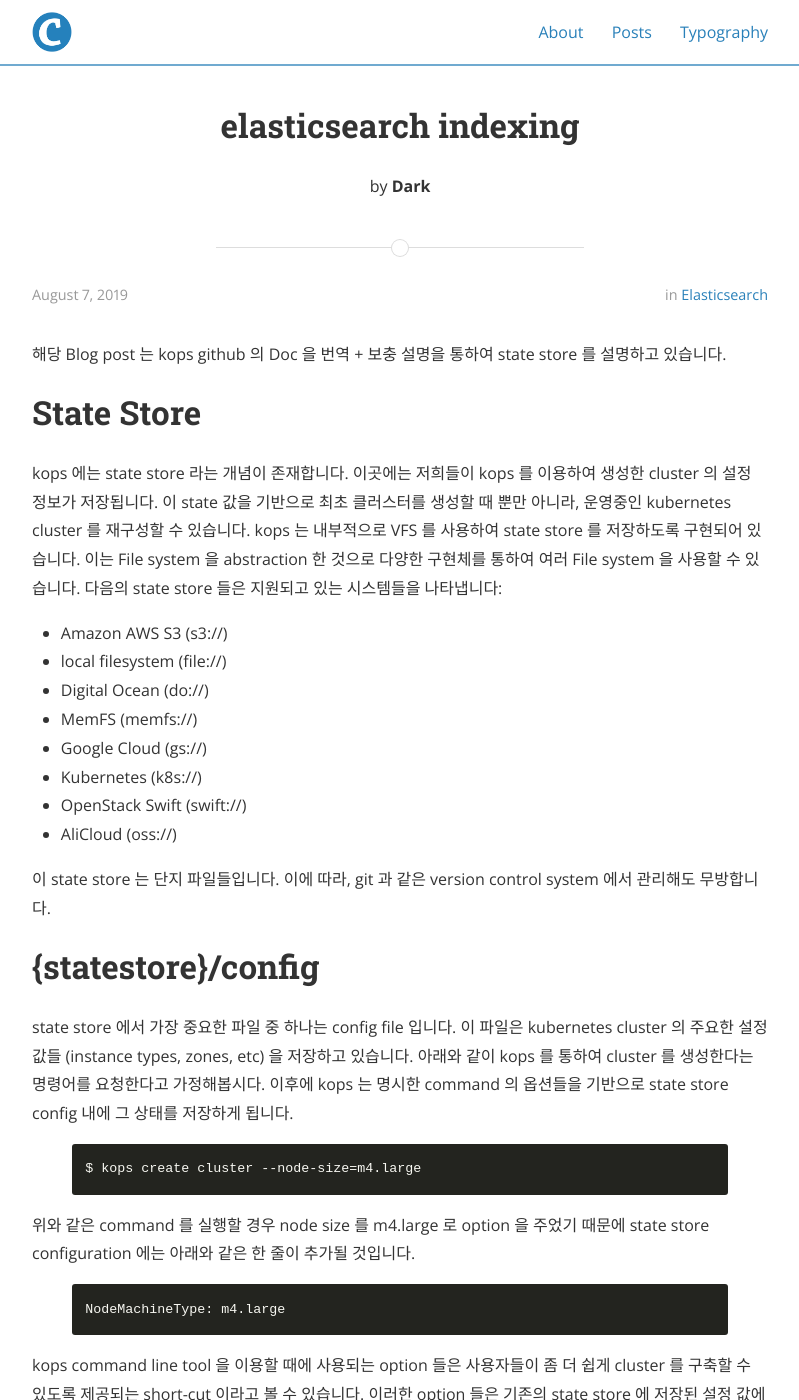
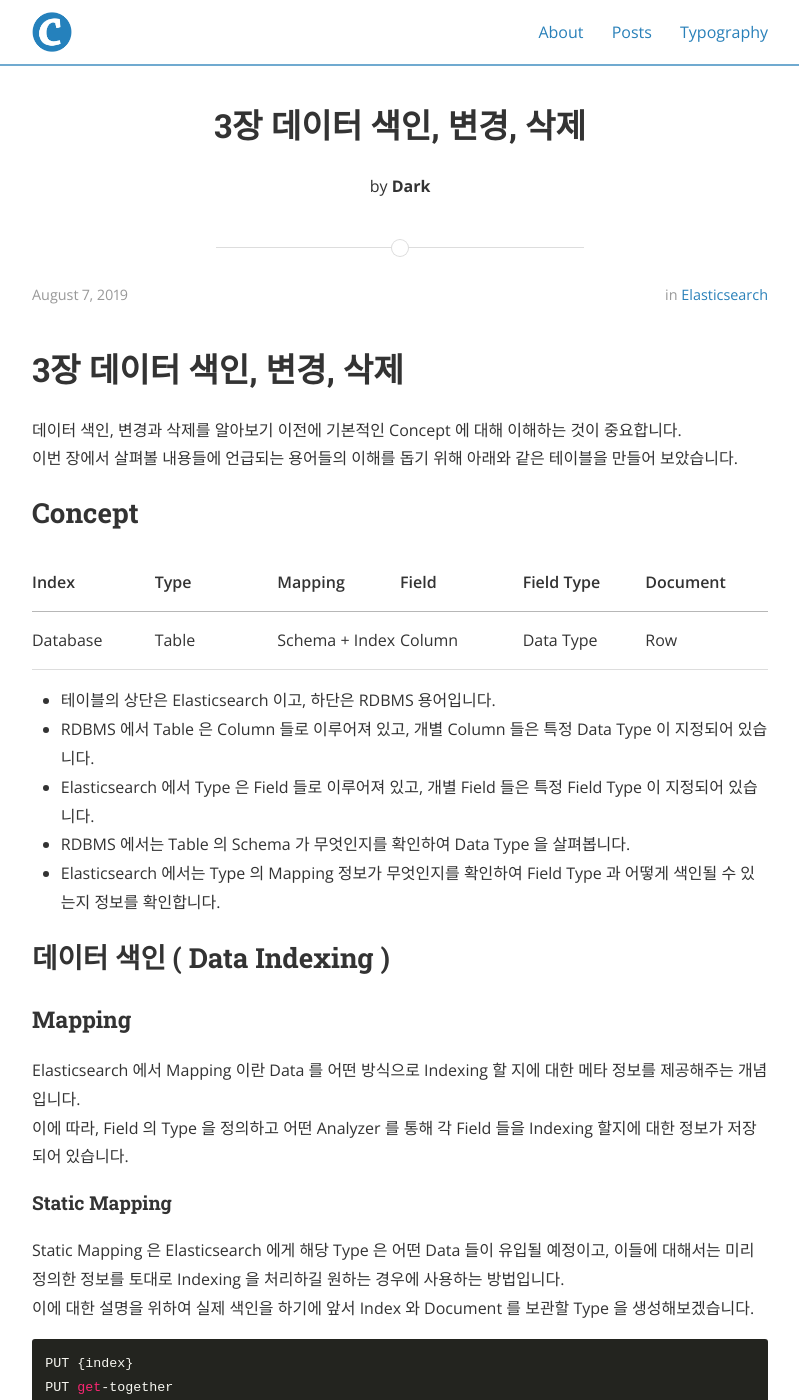
Before and after one commit to Dark0096/Dark0096.github.io, a Jekyll site: the page built from _posts/2019-08-07-elasticsearch-indexing.markdown, in a window 1280 px wide and 1400 px high. Shown: the whole window, without its empty margins (240-1039 px from the left). Built offline with Jekyll 4.4.1, drawn with Linux system fonts in a browser that asks for light colours; nearby versions of some CDN libraries; some of the changed text lies outside the part shown.

Commit message:
docs: add the elasticsearch indexing blog post

````diff
--- a/_posts/2019-08-07-elasticsearch-indexing.markdown
+++ b/_posts/2019-08-07-elasticsearch-indexing.markdown
@@ -1,108 +1,212 @@
 ---
 layout: post
-title:  "elasticsearch indexing"
-date:   2019-08-07 23:00:00
+title:  "3장 데이터 색인, 변경, 삭제"
+date:   2019-08-07 11:00:00
 author: Dark
 categories: elasticsearch
 tags: elasticsearch
 ---
 
-해당 Blog post 는 kops github 의 Doc 을 번역 + 보충 설명을 통하여 state store 를 설명하고 있습니다.
+# 3장 데이터 색인, 변경, 삭제
 
-# State Store
+데이터 색인, 변경과 삭제를 알아보기 이전에 기본적인 Concept 에 대해 이해하는 것이 중요합니다.
+이번 장에서 살펴볼 내용들에 언급되는 용어들의 이해를 돕기 위해 아래와 같은 테이블을 만들어 보았습니다.
 
-kops 에는 state store 라는 개념이 존재합니다. 이곳에는 저희들이 kops 를 이용하여 생성한 cluster 의 설정 정보가 저장됩니다.
-이 state 값을 기반으로 최초 클러스터를 생성할 때 뿐만 아니라, 운영중인 kubernetes cluster 를 재구성할 수 있습니다.
-kops 는 내부적으로 VFS 를 사용하여 state store 를 저장하도록 구현되어 있습니다. 이는 File system 을 abstraction 한 것으로 다양한 구현체를 통하여 여러 File system 을 사용할 수 있습니다. 다음의 state store 들은 지원되고 있는 시스템들을 나타냅니다:
+## Concept
 
-<ul>
-    <li>Amazon AWS S3 (s3://)</li>
-    <li>local filesystem (file://)</li>
-    <li>Digital Ocean (do://)</li>
-    <li>MemFS (memfs://)</li>
-    <li>Google Cloud (gs://)</li>
-    <li>Kubernetes (k8s://)</li>
-    <li>OpenStack Swift (swift://)</li>
-    <li>AliCloud (oss://)</li>
-</ul>
+|   Index   | Type |    Mapping     | Field  | Field Type | Document |
+|-----------|------|----------------|--------|------------|----------|
+| Database  |Table | Schema + Index | Column |  Data Type |    Row   |
 
-이 state store 는 단지 파일들입니다. 이에 따라, git 과 같은 version control system 에서 관리해도 무방합니다.
+- 테이블의 상단은 Elasticsearch 이고, 하단은 RDBMS 용어입니다.
+- RDBMS 에서 Table 은 Column 들로 이루어져 있고, 개별 Column 들은 특정 Data Type 이 지정되어 있습니다.
+- Elasticsearch 에서 Type 은 Field 들로 이루어져 있고, 개별 Field 들은 특정 Field Type 이 지정되어 있습니다.
+- RDBMS 에서는 Table 의 Schema 가 무엇인지를 확인하여 Data Type 을 살펴봅니다.
+- Elasticsearch 에서는 Type 의 Mapping 정보가 무엇인지를 확인하여 Field Type 과 어떻게 색인될 수 있는지 정보를 확인합니다.
 
-# {statestore}/config
+## 데이터 색인 ( Data Indexing )
 
-state store 에서 가장 중요한 파일 중 하나는 config file 입니다. 이 파일은 kubernetes cluster 의 주요한 설정 값들 (instance types, zones, etc) 을 저장하고 있습니다.
-아래와 같이 kops 를 통하여 cluster 를 생성한다는 명령어를 요청한다고 가정해봅시다. 이후에 kops 는 명시한 command 의 옵션들을 기반으로 state store config 내에 그 상태를 저장하게 됩니다.
+### Mapping
 
-{% highlight bash %}
-$ kops create cluster --node-size=m4.large
-{% endhighlight %}
+Elasticsearch 에서 Mapping 이란 Data 를 어떤 방식으로 Indexing 할 지에 대한 메타 정보를 제공해주는 개념입니다.
+이에 따라, Field 의 Type 을 정의하고 어떤 Analyzer 를 통해 각 Field 들을 Indexing 할지에 대한 정보가 저장되어 있습니다.
 
-위와 같은 command 를 실행할 경우 node size 를 m4.large 로 option 을 주었기 때문에 state store configuration 에는 아래와 같은 한 줄이 추가될 것입니다.
-{% highlight bash %}
-NodeMachineType: m4.large
-{% endhighlight %}
+#### Static Mapping
 
-kops command line tool 을 이용할 때에 사용되는 option 들은 사용자들이 좀 더 쉽게 cluster 를 구축할 수 있도록 제공되는 short-cut 이라고 볼 수 있습니다.
-이러한 option 들은 기존의 state store 에 저장된 설정 값에 병합되는 구조로 관리됩니다.
-만일 아직 command line tool 에서 제공되지 않는 option 들을 설정하고 싶거나 text 기반의 설정을 좀 더 선호하신다면, `kops edit cluster` command 를 통하여 직접 수정할 수 있습니다.
-configuration 은 병합되기 때문에 클러스터를 재구성할 때에 변경된 인수를 재지정할 수 있습니다. 예를 들어, dry run 이후에 클러스터를 다시 생성하면 됩니다.
+Static Mapping 은 Elasticsearch 에게 해당 Type 은 어떤 Data 들이 유입될 예정이고, 이들에 대해서는 미리 정의한 정보를 토대로 Indexing 을 처리하길 원하는 경우에 사용하는 방법입니다.
+이에 대한 설명을 위하여 실제 색인을 하기에 앞서 Index 와 Document 를 보관할 Type 을 생성해보겠습니다.
+
+```
+PUT {index}
+PUT get-together
+```
+- get-together 라는 Index 를 생성하였습니다.
+
+```
+PUT {index}/_mapping/{type}
+PUT get-together/_mapping/new-events
+{
+    "new-events": {
+        "properties": {
+            "host": {
+                "type": "string"
+            }
+        }
+    }
+}
+```
+- get-together 라는 Index 내부에 new-events 라는 Type 을 생성하였습니다.
+- new-events Type 의 mapping 정보를 설정하였습니다.
+- new-events type 은 host 라는 field 를 가지게 되고 이는 string 이라는 field type 을 갖도록 설정하였습니다.
+
+```
+PUT {index}/{type}/{documentId}
+PUT get-together/new-events/1
+{
+    "host" : "localhost"
+}
+```
+- document 의 id 를 1 로 지정하였습니다.
+- document 의 host field 의 값으로 localhost 를 지정하여 indexing 하였습니다.
+
+#### Dynamic Mapping
+
+Dynamic Mapping 은 Elasticsearch 에게 어떠한 Data 가 유입될지 모르는 경우 사용하는 방법입니다.
+
+```
+PUT {index}/{type}/{documentId}
+PUT dynamic-index/dynamic-type/1
+{
+    "host" : "localhost"
+}
+```
+- document 의 id 를 1 로 지정하였습니다.
+- document 의 host field 의 값으로 localhost 를 지정하여 indexing 하였습니다.
+
+##### Static vs Dynamic Mapping
+```
+PUT dynamic-index/dynamic-type/1
+{
+    "int" : 1
+}
+```
+
+```
+PUT dynamic-index/dynamic-type/2
+{
+    "int" : "localhost"
+}
+```
+- 최초에 추론하여 설정되었던 Field type 이 달라진 경우 Indexing 시 문제가 발생할 수 있다.
+- Document 의 type 이 제대로 관리 되지 않아 불필요한 field 들에 대한 mapping 정보들이 쌓일 수 있다.
+
+### Field
+
+#### Meta Field
+
+#### Field
 
 
-# Moving state between S3 buckets
-state store 를 다른 s3 bucket 으로 쉽게 이동시킬 수 있습니다. Single cluster 를 처리하는 방법은 아래와 같습니다:
+### Indexing
 
-<ol>
-    <li>${OLD_KOPS_STATE_STORE}/${CLUSTER_NAME} 에서 이동시키고자 하는 새로운 state store ( ${NEW_KOPS_STATE_STORE}/${CLUSTER_NAME} ) 로 하위의 모든 파일들을 이동시키빈다. 이때에는 aws s3 sync 나 기타 유사한 tool 을 이용하여 이동시킵니다.</li>
-    <li>KOPS_STATE_STORE 환경 변수를 새로운 S3 bucket 을 바라보도록 업데이트합니다.</li>
-    <li>`kops edit cluster ${CLUSTER_NAME}` 또는 cluster manifest yaml file 을 직접 수정합니다. 그리고, NEW_KOPS_STATE_STORE 을 보고 있는 .spec.configBase 을 업데이트하세요.</li>
-    <li>이제 `kops update cluster ${CLUSTER_NAME} --yes`  실행하여 변경된 클러스터 정보를 반영할 수 있습니다. 새롭게 생성된 노드들은 새로 설정한 NEW_KOPS_STATE_STORE bucket 으로부터 의존성이 있는 파일들을 찾아오게 될 것입니다. 이제 기존의 bucket 의 파일들은 안전하게 제거해도 됩니다.</li>
-    <li>이전하고자 하는 cluster 들은 모두 위와 같은 방법으로 이동시킵니다.</li>
-</ol>
+#### analyzed, not_analyzed, no
 
-# State store configuration
-state store 를 설정하는데에는 여러 가지 방법이 존재합니다. 설정이 적용되는 데에는 우선순위가 존재하며 이는 아래와 같습니다:
+아래와 같이 Index 의 종류에 따라 어떻게 검색을 하게 되는지 확인하기 위하여 테스트용 Index 와 Type 을 생성해보도록 하겠습니다.
+```
+PUT static-index/_mapping/static-type
+{
+    "static-type": {
+        "properties": {
+            "notAnalyzedText": {
+                "type": "string",
+                "index": "not_analyzed"
+            },
+            "analyzedText": {
+                "type": "string",
+                "index": "analyzed"
+            },
+            "no": {
+                "type": "string",
+                "index": "no"
+            }
+        }
+    }
+}
+```
 
-command line argument --state s3://yourstatestore
-environment variable export KOPS_STATE_STORE=s3://yourstatestore
-config file $HOME/.kops.yaml
-config file $HOME/.kops/config
+##### not_analyzed
 
-Configuration file example:
-$HOME/.kops/config might look like this:
+notAnalyzedText field 에 소문자로 검색을 시도해보도록 하겠습니다.
+```
+POST static-index/static-type/_search
+{
+  "query": {
+    "filtered": {
+      "filter": {
+        "term": {
+          "notAnalyzedText": "localhost"
+        }
+      }
+    }
+  }
+}
+```
 
 ```
-kops_state_store: s3://yourstatestore
+{
+  "took": 3,
+  "timed_out": false,
+  "_shards": {
+    "total": 5,
+    "successful": 5,
+    "failed": 0
+  },
+  "hits": {
+    "total": 0,
+    "max_score": null,
+    "hits": [
+
+    ]
+  }
+}
 ```
 
-# Cross Account State-store (AWS)
-클러스터를 생성하기 위해 kops 를 실행하는 엔티티가 state store bucket 의 소유자와 동일한 계정에 있지 않은 상황이 있습니다.
-이 경우 권한을 명시적으로 부여해야합니다:
-`s3:getBucketLocation` - kops를 실행중인 ARN.
+##### analyzed
 
-다음 정책을 사용하여 Cross account 간의 state store 를 가져와 사용할 수 있습니다:
 ```
+POST static-index/static-type/_search
 {
-    "Id": "123",
-    "Version": "2012-10-17",
-    "Statement": [
-        {
-            "Sid": "123",
-            "Action": [
-                "s3:GetBucketLocation"
-            ],
-            "Effect": "Allow",
-            "Resource": "arn:aws:s3:::state-store-bucket",
-            "Principal": {
-                "AWS": [
-                    "arn:aws:iam::123456789:user/kopsuser"
-                ]
-            }
+  "query": {
+    "filtered": {
+      "filter": {
+        "term": {
+          "analyzedText": "localhost"
         }
-    ]
+      }
+    }
+  }
+}
+```
+
+##### no
+```
+POST static-index/static-type/_search
+{
+  "query": {
+    "filtered": {
+      "filter": {
+        "term": {
+          "no": "Localhost"
+        }
+      }
+    }
+  }
 }
 ```
 
 ### Reference
-[kops state store]
+[Elasticsearch In Action]
+[Standard Analyzer]
 
-[kops state store]:      https://github.com/kubernetes/kops/blob/master/docs/state.md
+[Elasticsearch In Action]:      http://www.yes24.com/Product/Goods/33029174?Acode=101
+[Standard Analyzer]:            https://www.elastic.co/guide/en/elasticsearch/reference/current/analysis-standard-analyzer.html
````
